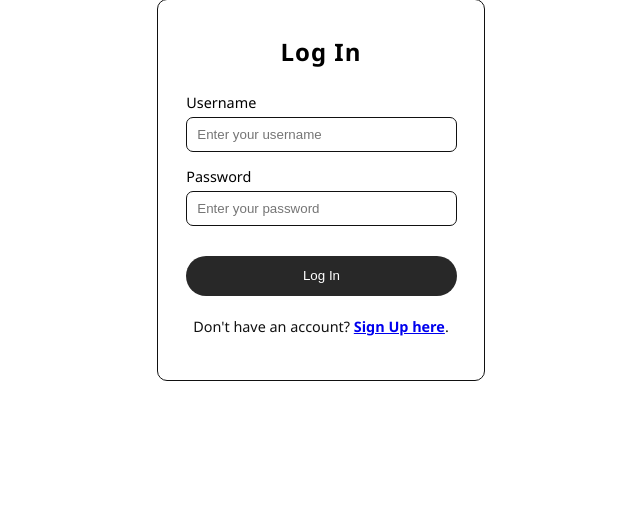
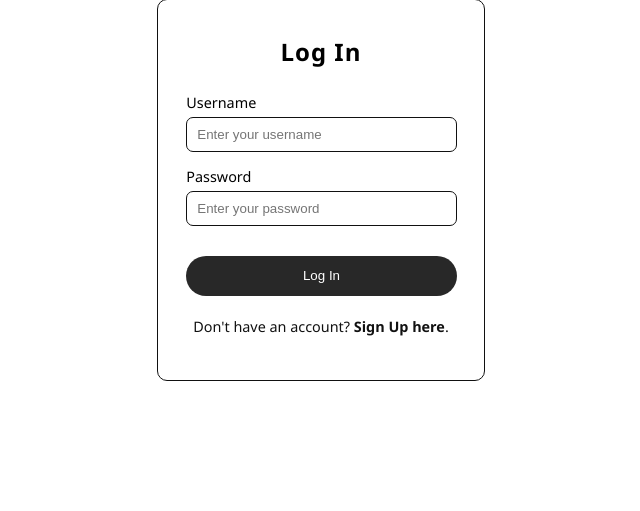
Before and after one commit to SyafiraNurAzizah/To-Do-List, a PHP site: page /login.php in a window 1280 px wide. Shown: the part 210-721 px from the top of the page, without its empty margins (319-959 px from the left). Run offline with PHP 8.4, Linux system fonts and the light colour scheme.

Commit message:
cek commit selesai

```diff
--- a/css/login.css
+++ b/css/login.css
@@ -55,7 +55,7 @@ html, body {
     font-size: 0.9rem;
     color: rgb(17, 17, 17);
 }
-/* .container a {
+.container a {
     text-decoration: none;
     color: rgb(17, 17, 17);
-} */
+}
```
